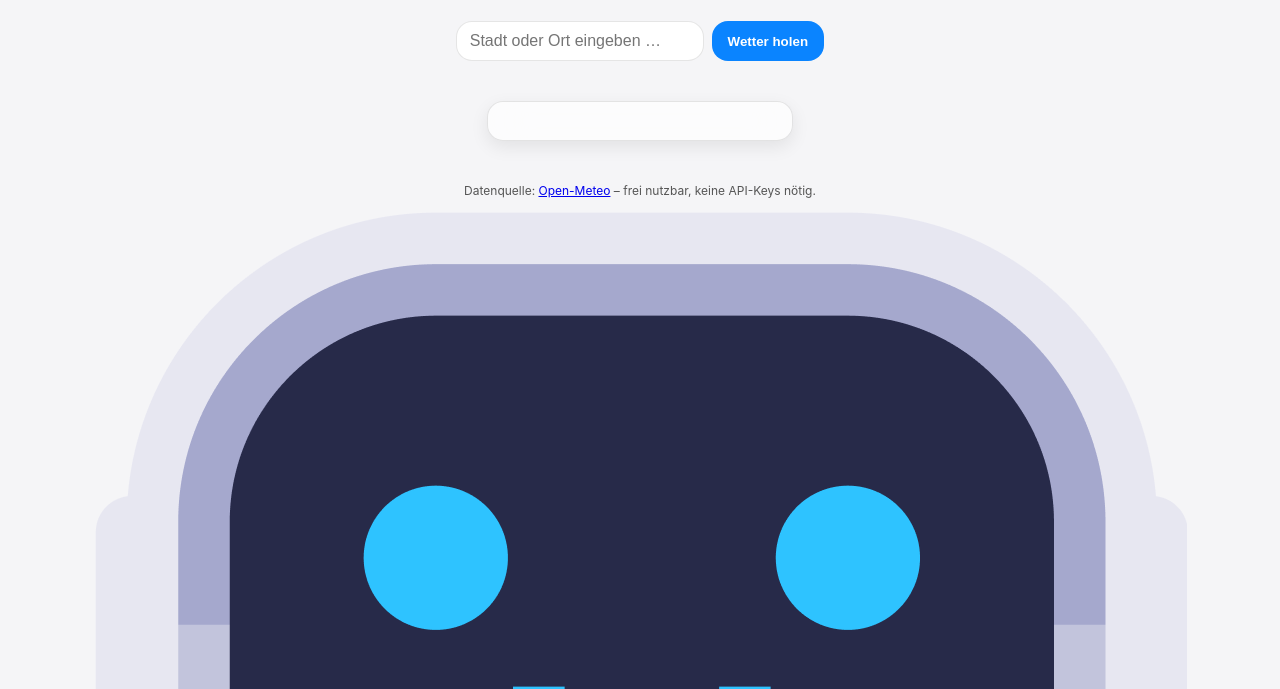
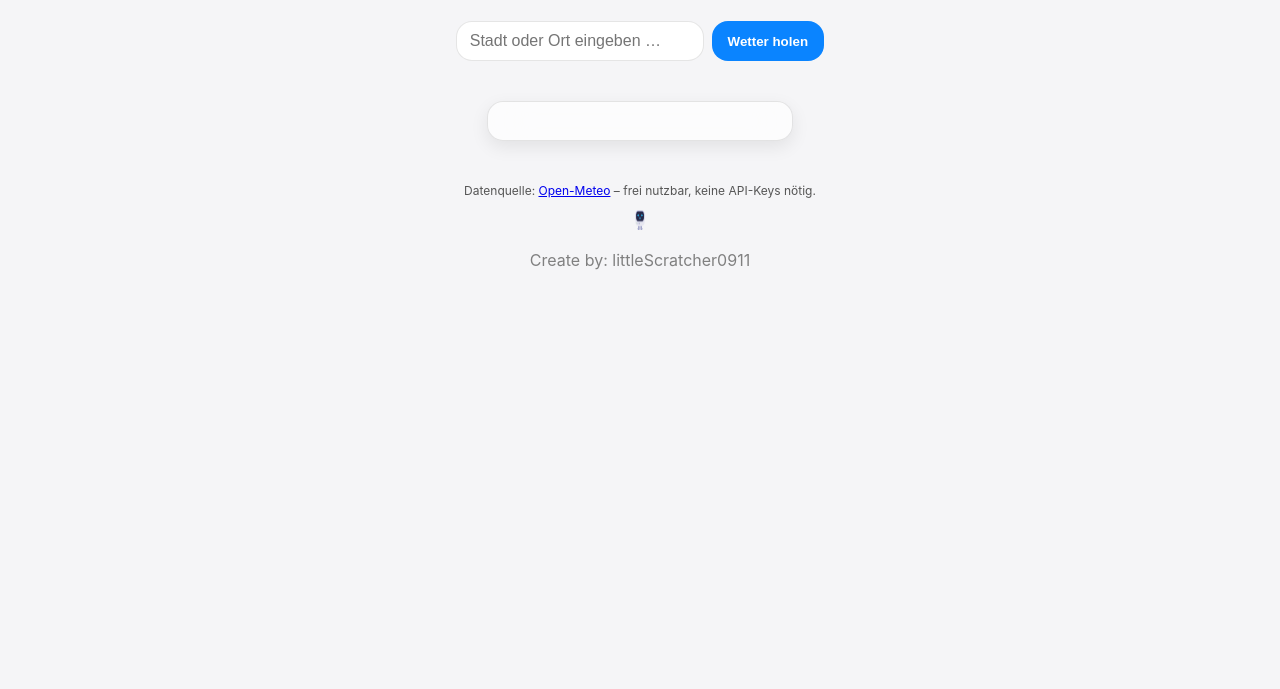
Before and after one commit to littleScratcher0911/macos-wetter-widget, a plain HTML site: page index.html in a window 1280 px wide. Shown: the part 111-800 px from the top of the page. Drawn offline with Linux system fonts and the light colour scheme.

Commit message:
Update für index.html

```diff
--- a/index.html
+++ b/index.html
@@ -32,7 +32,7 @@
 
   <script src="widget.js"></script>
   <footer>
-    <img src="7059c33fbd8abd6216c46afd87047186a2eae771.png">
+    <img src="7059c33fbd8abd6216c46afd87047186a2eae771.png" width="10px" height="20px">
     <p style="color: gray;">Create by: littleScratcher0911</p>
   </footer>
 </body>
```
